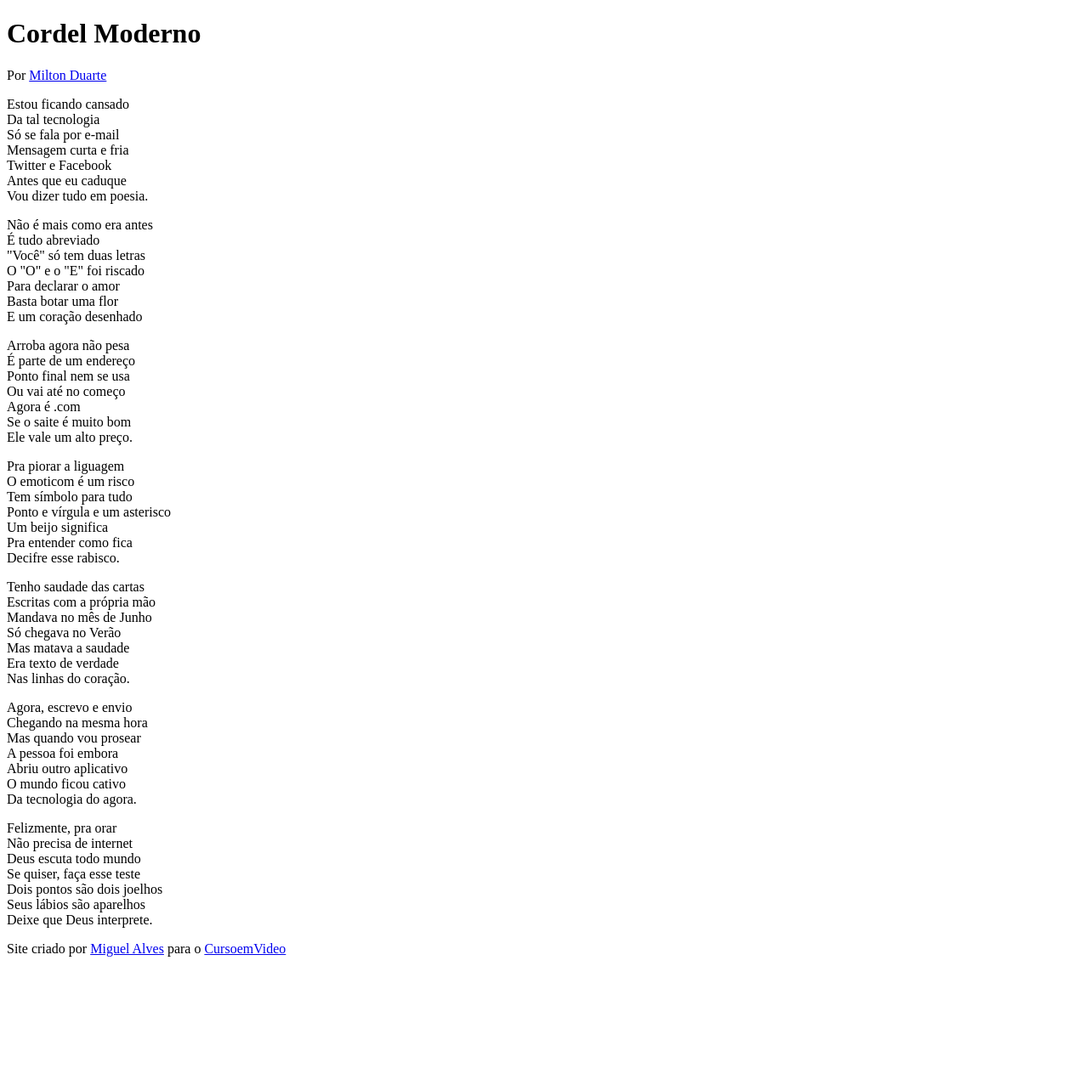
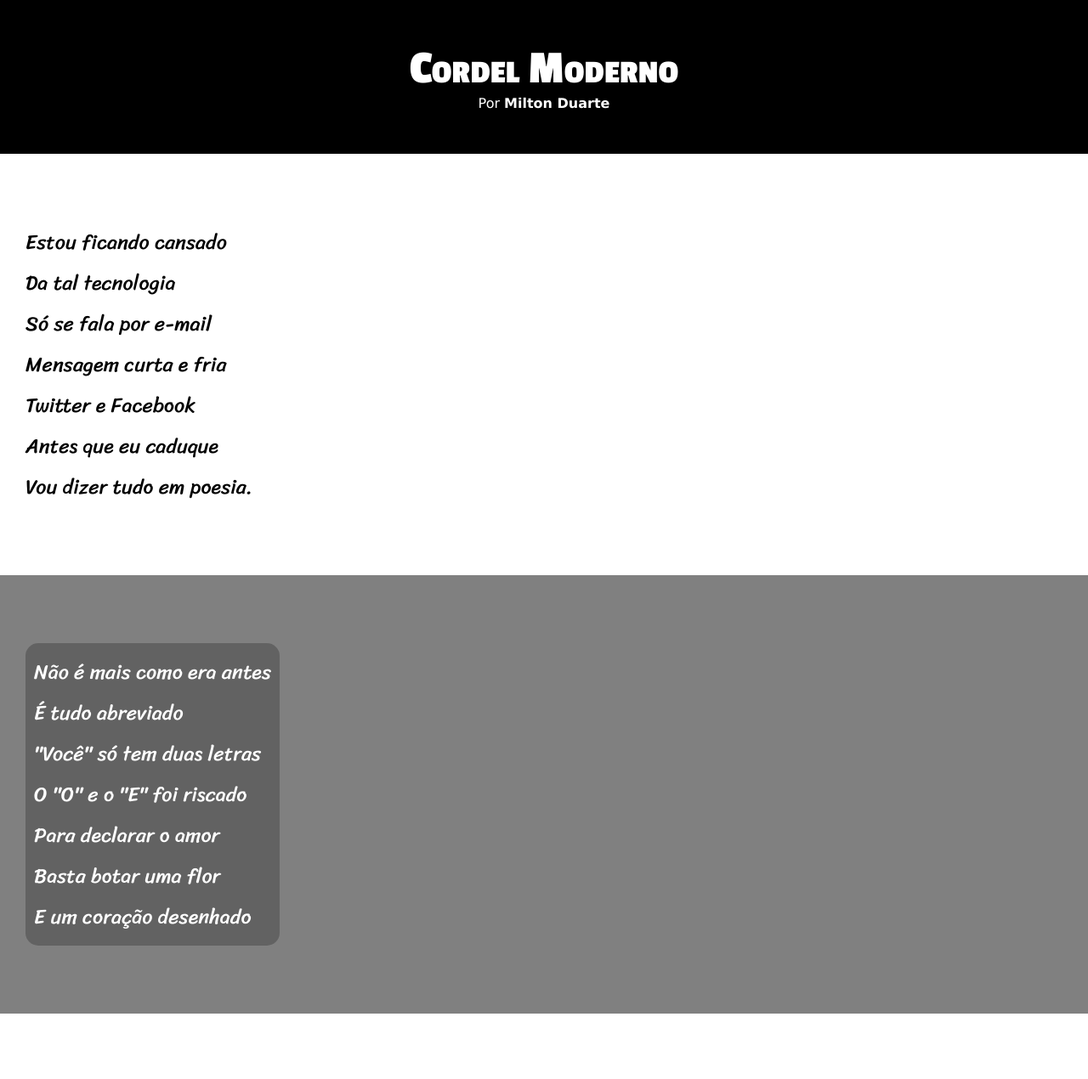
Before and after one commit to Alvesafk/html-css, a plain HTML site: page desafio/de012/index.html in a window 1280 px wide. Shown: the top 1270 px of the page at 85% size. Before the commit the page ends 1142 px from the top, so only its background shows below. Drawn offline with Linux system fonts and the light colour scheme.

Commit message:
stylesheet parcial desafio 12

```diff
--- a/desafio/de012/index.html
+++ b/desafio/de012/index.html
@@ -12,7 +12,7 @@
         <p>Por <a href="https://www.recantodasletras.com.br/poesias/3186743" target="_blank">Milton Duarte</a></p>
     </header>
 
-    <section>
+    <section class="normal">
         <p>
             Estou ficando cansado<br>
             Da tal tecnologia<br>
@@ -25,7 +25,7 @@
     </section>
 
 
-    <section>
+    <section class="imagem">
         <p>
             Não é mais como era antes<br>
             É tudo abreviado<br>
@@ -39,7 +39,7 @@
 
 
 
-    <section>
+    <section class="normal">
         <p>
             Arroba agora não pesa<br>
             É parte de um endereço<br>
@@ -63,7 +63,7 @@
 
 
 
-    <section>
+    <section class="imagem">
         <p>
             Tenho saudade das cartas<br>
             Escritas com a própria mão<br>
@@ -77,7 +77,7 @@
 
 
 
-    <section>
+    <section class="normal">
         <p>
             Agora, escrevo e envio<br>
             Chegando na mesma hora<br>
--- a/desafio/de012/stylesheet/style.css
+++ b/desafio/de012/stylesheet/style.css
@@ -1 +1,83 @@
 @charset "UTF-8";
+
+@import url('https://fonts.googleapis.com/css2?family=Passion+One:wght@400;700;900&family=Sriracha&display=swap');
+
+:root {
+    --fonte1: Verdana, Geneva, Tahoma, sans-serif;
+    --fonte2: 'Passion One', cursive;
+    --fonte3: 'Sriracha', cursive;
+}
+* {
+    margin: 0px;
+    padding: 0px;
+}
+html, body {
+    min-height: 100vh;
+    background-color: gray;
+    font-family: var(--fonte1);
+}
+
+header {
+    background-color: black;
+    color: white;
+    text-align: center;
+}
+header h1 {
+    padding-top: 50px;
+    font-variant: small-caps;
+    font-size: 3.5em;
+    font-family: var(--fonte2);
+}
+header p {
+    padding-bottom: 50px;
+}
+header a {
+    color: white;
+    text-decoration: none;
+    font-weight: bolder;
+}
+header a:hover {
+    color: black;
+    background-color: white;
+    border-radius: 6px;
+    padding: 2px;
+    transition-duration: 0.2s;
+}
+section {
+    padding: 10vh 0vh 10vh 30px;
+    line-height: 2em;
+    font-family: var(--fonte3);
+    font-size: 1.5em;
+}
+section.normal {
+    background-color: white;
+    color: black;
+}
+section.imagem {
+    color: white;
+}
+section.imagem > p {
+    display: inline-block;
+    background-color: rgba(0, 0, 0, 0.24);
+    max-width: 300px;
+    padding: 10px;
+    border-radius: 15px;
+}
+footer {
+    background-color: black;
+    color: white;
+    text-align: center;
+    padding: 10px;
+}
+footer a {
+    color: white;
+    text-decoration: none;
+    font-weight: bolder;
+}
+footer a:hover {
+    background-color: white;
+    color: black;
+    padding: 2px;
+    border-radius: 6px;
+    transition-duration: 0.2s;
+}
```
